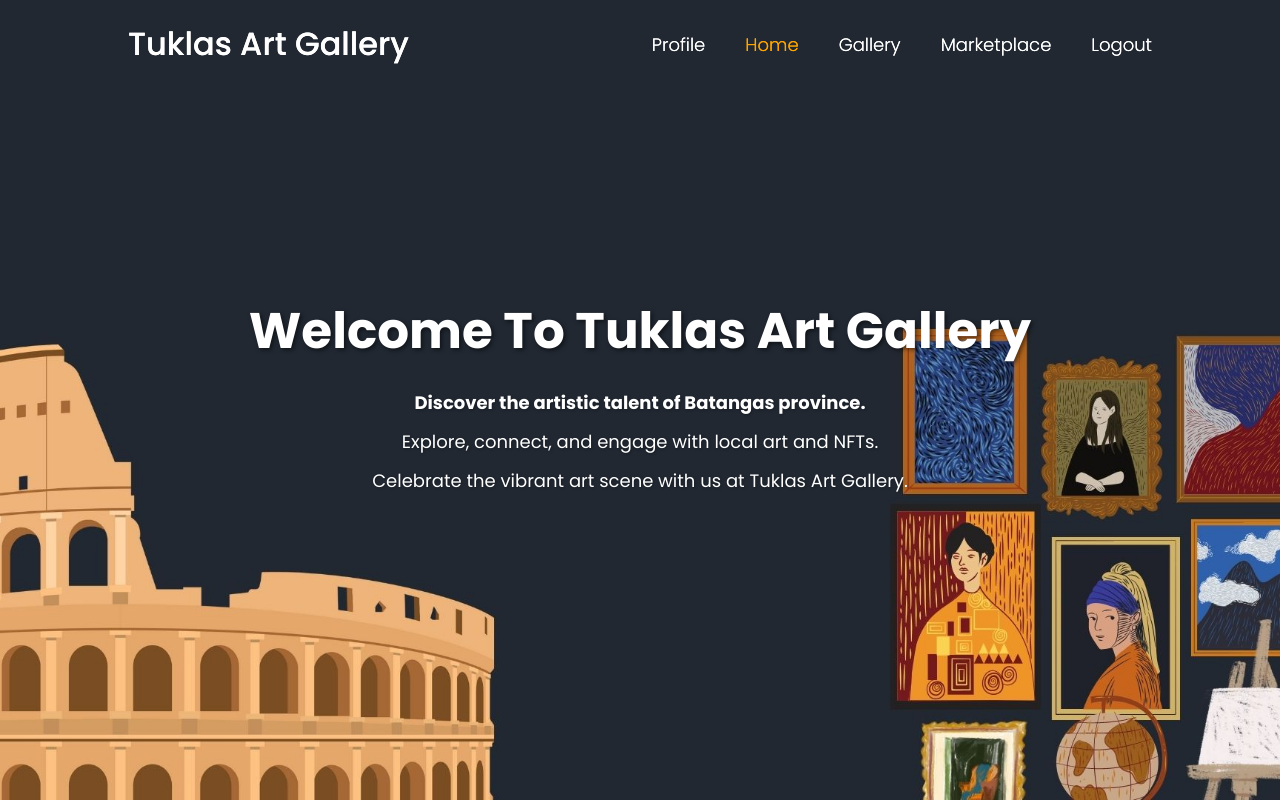
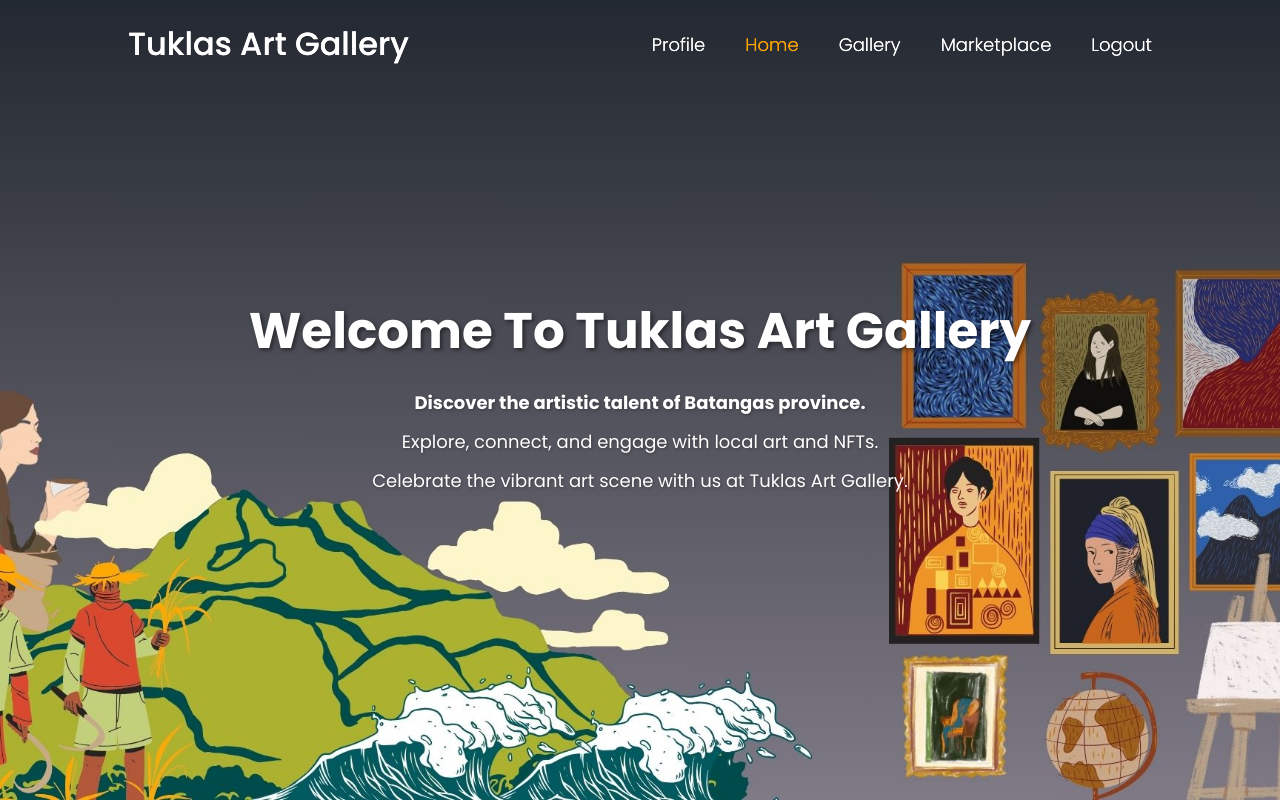
Before and after one commit to kyoshie/Tuklas-Frontend, a React (Vite) app: page /home in a window 1280 px wide. Built offline with nearby package versions, Linux system fonts and the light colour scheme.

Commit message:
background change

```diff
--- a/src/index.css
+++ b/src/index.css
@@ -13,7 +13,7 @@ a {
 }
 
 body {
-    background: url("/public/bg.jpg");
+    background: url("/public/batangas.jpg");
     background-position: 50% 50%;
     background-size: cover;
     height: 100vh;
--- a/src/pages/Gallery/Gallery.css
+++ b/src/pages/Gallery/Gallery.css
@@ -1,5 +1,5 @@
 .gallery{
-    background: #222831;
+    background: linear-gradient(to bottom, #222831, #7F7A85);
     height: 100vh;
     width: 100vw;
     overflow-y: hidden;
--- a/src/pages/Marketplace/Marketplace.css
+++ b/src/pages/Marketplace/Marketplace.css
@@ -1,5 +1,5 @@
 .market{
-    background: linear-gradient(to bottom, #222831, #808080);
+    background: linear-gradient(to bottom, #222831, #7F7A85);
     height: 100vh;
     width: 100vw;
     overflow-y: hidden;
```
Also changed, not shown: public/batangas.jpg (added).
